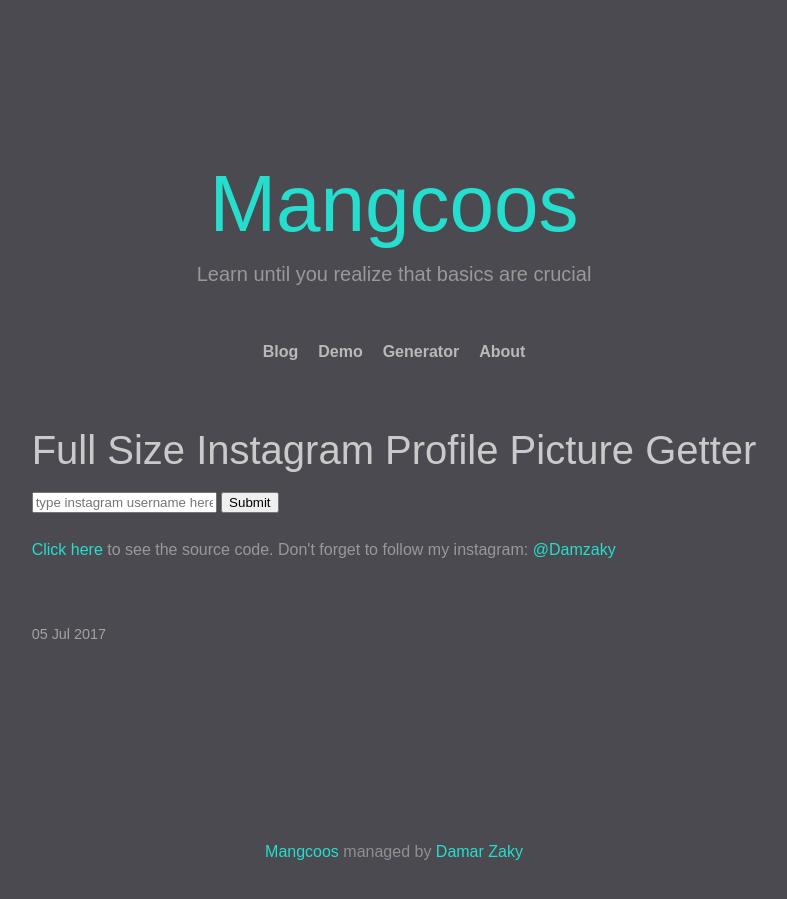
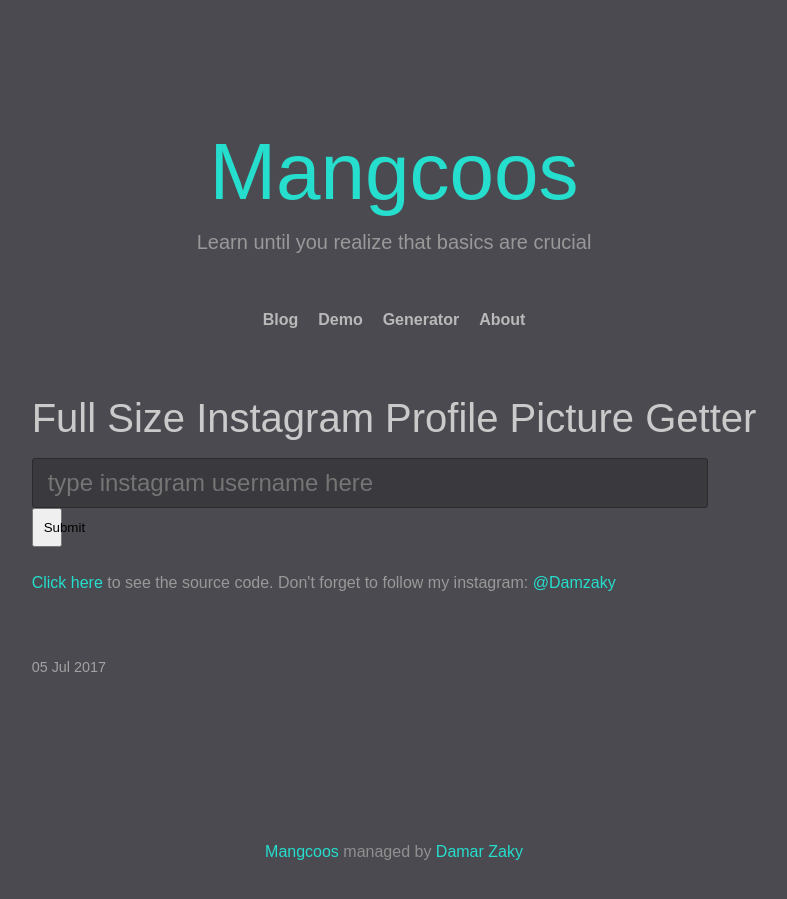
Before and after one commit to damzaky/damzaky.github.io, a Jekyll site: the page built from _generator/2017-07-05-Full-Size-Instagram-Profile-Picture-Getter.html, in a window 1280 px wide. Shown: the whole page, without its empty margins (246-1033 px from the left). Built offline with Jekyll 4.4.1, drawn with Linux system fonts in a browser that asks for light colours.

Commit message:
Update 2017-07-05-Full-Size-Instagram-Profile-Picture-Getter.html

```diff
--- a/_generator/2017-07-05-Full-Size-Instagram-Profile-Picture-Getter.html
+++ b/_generator/2017-07-05-Full-Size-Instagram-Profile-Picture-Getter.html
@@ -4,13 +4,39 @@
 date: 2017-07-05
 tipe: generator
 ---
+<div id='max'>
+  <div id='pad'>
 <input type='text' placeholder='type instagram username here' name='inp' id='inp' onkeypress="return KeyPress(event);">
 <button onClick="sho()" id='sho'>
   Submit
 </button>
+  </div>
+</div>
 <div id='resu'></div>
 <br/>
 <a href='https://github.com/Damzaky/Full-Size-Instagram-Profile-Picture-Getter'>Click here</a> to see the source code. Don't forget to follow my instagram: <a href='https://www.instagram.com/damzaky/'>@Damzaky</a>
+<style type='text/css'>
+  #max {
+   position:relative;
+  }
+  #pad {
+    margin-right:50px;
+  }
+  #inp{
+  background: #39393e;
+    border: 1px solid #2b2b2b;
+    padding: 10px 0;
+    color: #fbfbfb;
+    font-size: 150%;
+    text-indent: 15px;
+    border-radius: 3px;
+    width:100%;
+  }
+  #sho{
+    width:30px;
+    padding:10px;
+  }
+</style>
 <script>
 function sho() {
 var de = (document.getElementById('inp').value).replace('@','');
```
